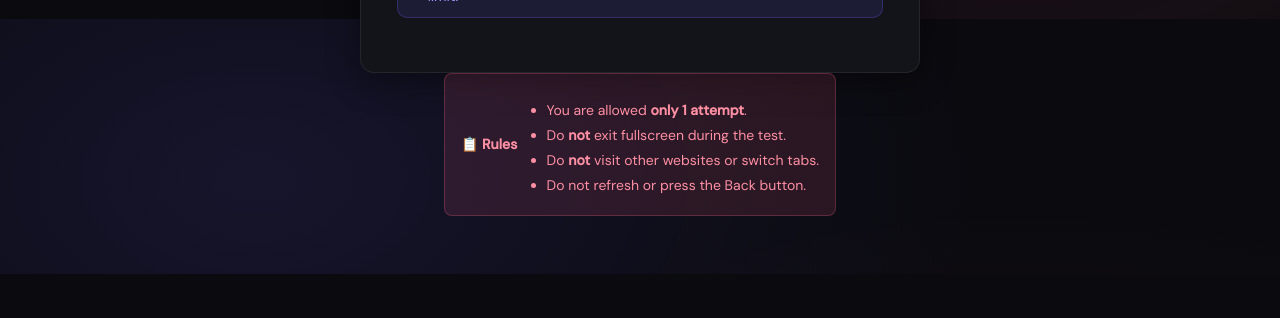
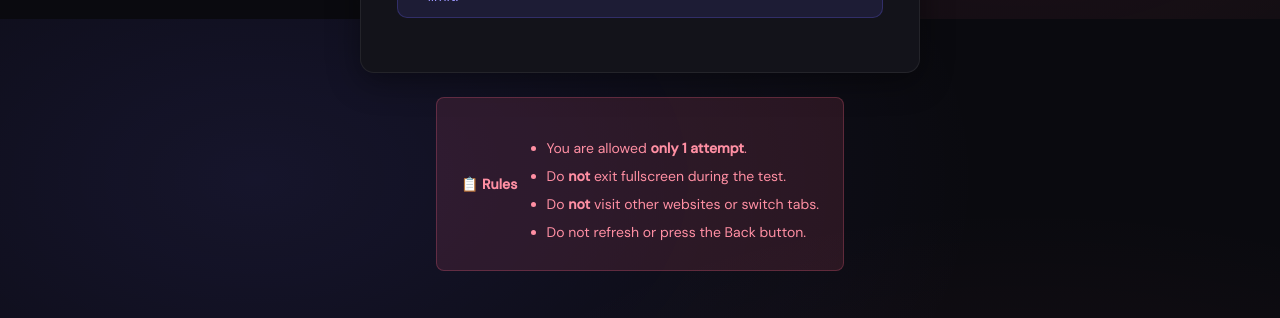
Before and after one commit to aarlozz/guffeygyantution, a React (Create React App) app: page / in a window 1280 px wide. Shown: the part 781-1099 px from the top of the page. Before the commit the page ends 1052 px from the top, so only its background shows below. Built offline with nearby package versions, Linux system fonts and the light colour scheme; no server answers.

Commit message:
updated code

```diff
--- a/src/pages/RegisterPage.js
+++ b/src/pages/RegisterPage.js
@@ -223,26 +223,17 @@ export default function RegisterPage() {
           </button>
         </div>
       </div>
-      <div
-        className="msg msg-error"
-        style={{ borderRadius: "8px", padding: "1rem" }}
-      >
-        <strong>📋 Rules</strong>
-        <ul
-          style={{ margin: "0.5rem 0 0 1.2rem", padding: 0, lineHeight: "1.8" }}
-        >
-          <li>
-            You are allowed <strong>only 1 attempt</strong>.
-          </li>
-          <li>
-            Do <strong>not</strong> exit fullscreen during the test.
-          </li>
-          <li>
-            Do <strong>not</strong> visit other websites or switch tabs.
-          </li>
-          <li>Do not refresh or press the Back button.</li>
-        </ul>
-      </div>
+      <div className="msg msg-error" style={{ borderRadius: "8px", padding: "1.5rem", marginTop: "1.5rem", lineHeight: "2" }}>
+  <strong>📋 Rules</strong>
+  <ul style={{ margin: "0.75rem 0 0 1.2rem", padding: 0, lineHeight: "2" }}>
+    <li>You are allowed <strong>only 1 attempt</strong>.</li>
+    <li>Do <strong>not</strong> exit fullscreen during the test.</li>
+    <li>Do <strong>not</strong> visit other websites or switch tabs.</li>
+    <li>Do not refresh or press the Back button.</li>
+  </ul>
+</div>
+
     </div>
+
   );
 }
```
Also changed, not shown: public/questions.csv.
